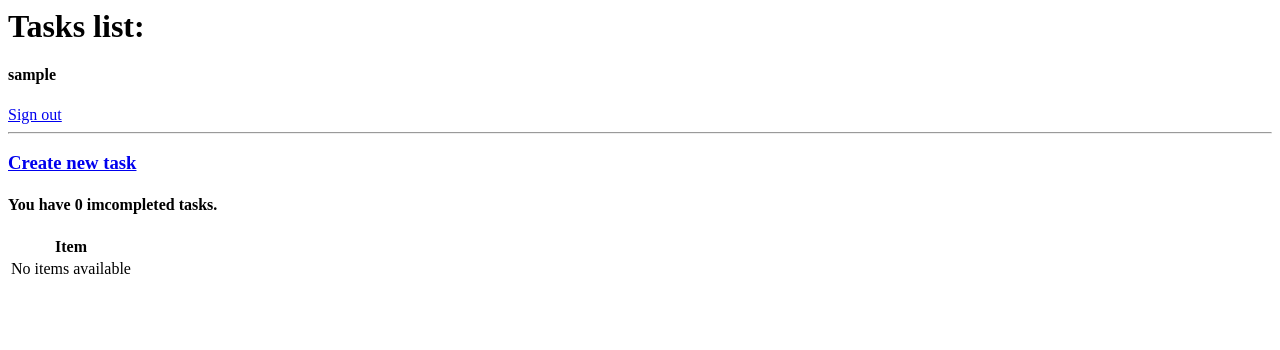
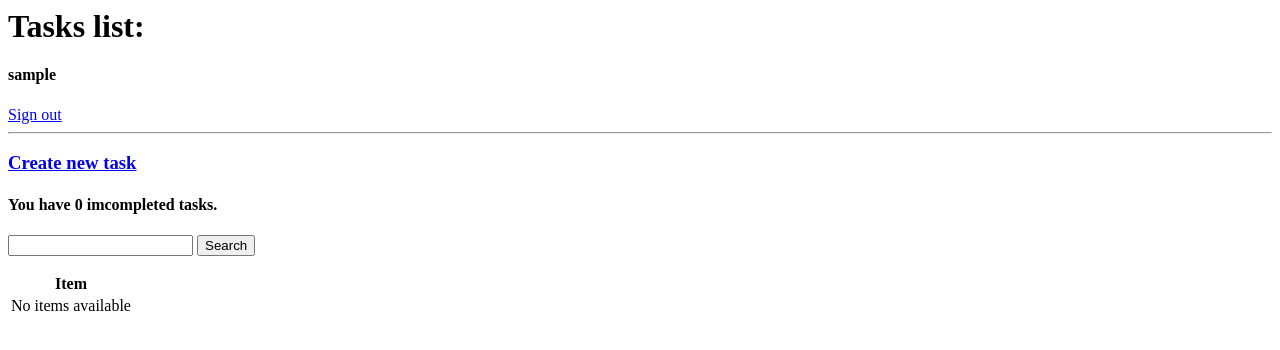
Before and after one commit to shmd001/django-todo, a Django app: page / in a window 1280 px wide. Shown: the top 350 px of the page. Run offline with Django 4.2, Linux system fonts and the light colour scheme; the visitor is signed in with stand-in values (Sample User, id 1); data that the repository does not hold is empty.

Commit message:
Added search functionality

```diff
--- a/todo/base/templates/base/task_list.html
+++ b/todo/base/templates/base/task_list.html
@@ -10,6 +10,11 @@
 </h3>
 
 <h4>You have {{count}} imcompleted tasks.</h4>
+
+<form method="get">
+    <input type="text" name='search'>
+    <input type="submit" value='Search'>
+</form>
 
 <table>
     <tr>
--- a/todo/base/views.py
+++ b/todo/base/views.py
@@ -50,6 +50,12 @@ class TaskList(LoginRequiredMixin, ListView):
     def get_context_data(self, **kwargs):
         context = super().get_context_data(**kwargs)
         context['tasks'] = context['tasks'].filter(user=self.request.user)
+
+        search = self.request.GET.get('search')
+        if search:
+            context['tasks'] = context['tasks'].filter(
+                title__icontains=search)
+
         context['count'] = context['tasks'].filter(complete=False).count()
         return context
 
```
